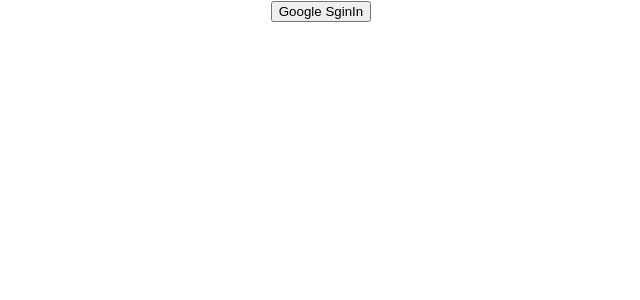
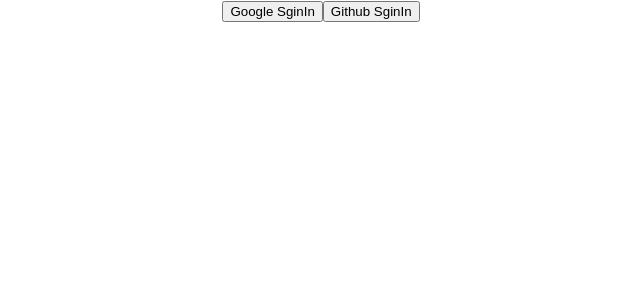
Before and after one commit to mostafizurhh/try-firebase-authentication, a React (Create React App) app: page / in a window 1280 px wide. Shown: the top 300 px of the page, without its empty margins (319-959 px from the left). Built offline with nearby package versions, Linux system fonts and the light colour scheme.

Commit message:
implemented github login system

```diff
--- a/src/App.js
+++ b/src/App.js
@@ -1,5 +1,5 @@
 import './App.css';
-import { getAuth, GoogleAuthProvider, signInWithPopup, signOut } from "firebase/auth";
+import { getAuth, GithubAuthProvider, GoogleAuthProvider, signInWithPopup, signOut } from "firebase/auth";
 import app from './firebase/firebase.init'
 import { useState } from 'react';
 
@@ -7,10 +7,11 @@
 
 function App() {
   const [user, setUser] = useState({}) //to display user info
-  const provider = new GoogleAuthProvider();
+  const googleProvider = new GoogleAuthProvider();
+  const githubProvider = new GithubAuthProvider();
 
   const handleGoogleSignIn = () => {
-    signInWithPopup(auth, provider)
+    signInWithPopup(auth, googleProvider)
       .then(result => {
         const user = result.user;
         setUser(user);
@@ -19,8 +20,8 @@
       .catch(error => {
         console.error('error: ', error);
       });
+  }
 
-  }
   const handleSignOut = () => {
     const auth = getAuth();
     signOut(auth).then(() => {
@@ -28,23 +29,37 @@
     })
       .catch((error) => {
         setUser({});
-        // console.error('error: ', error)
       });
   }
 
+  const handleGithubSignIn = () => {
+    signInWithPopup(auth, githubProvider)
+      .then(result => {
+        const user = result.user;
+        setUser(user);
+        console.log(user);
+      })
+      .catch(error => {
+        console.error('error: ', error);
+      })
+  }
 
   return (
     <div className="App">
 
       {/* toggle button */}
 
-      {user.email ? <button onClick={handleSignOut}>Sign Out</button>
+      {user.uid ? <button onClick={handleSignOut}>Sign Out</button>
         :
-        <button onClick={handleGoogleSignIn}>Google SginIn</button>
+        <>
+          <button onClick={handleGoogleSignIn}>Google SginIn</button>
+          <button onClick={handleGithubSignIn}>Github SginIn</button>
+        </>
       }
 
-      {/* if the user has email address, you will see the following div */}
-      {user.email &&
+      {/* if the user has uid, you will see the following div */}
+
+      {user.uid &&
         <div>
           <h5>Name: {user.displayName}</h5>
           <h6>Email: {user.email}</h6>
```
Also changed, not shown: src/-Steps.js (+15 -1 lines).
